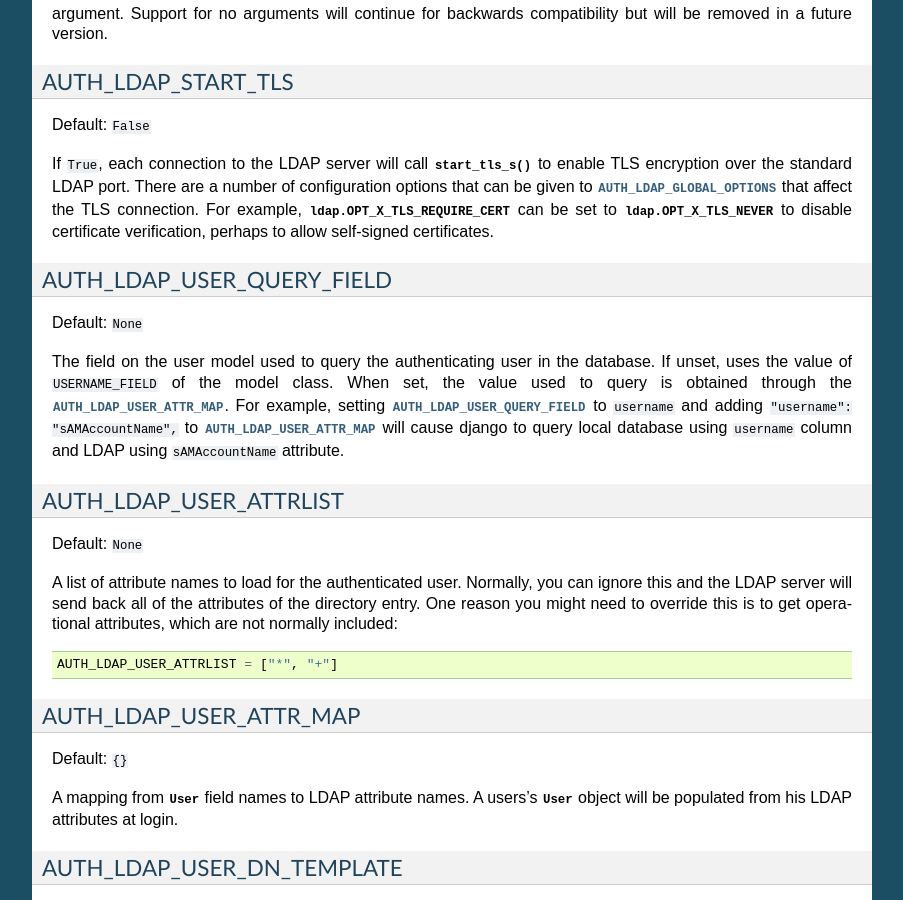
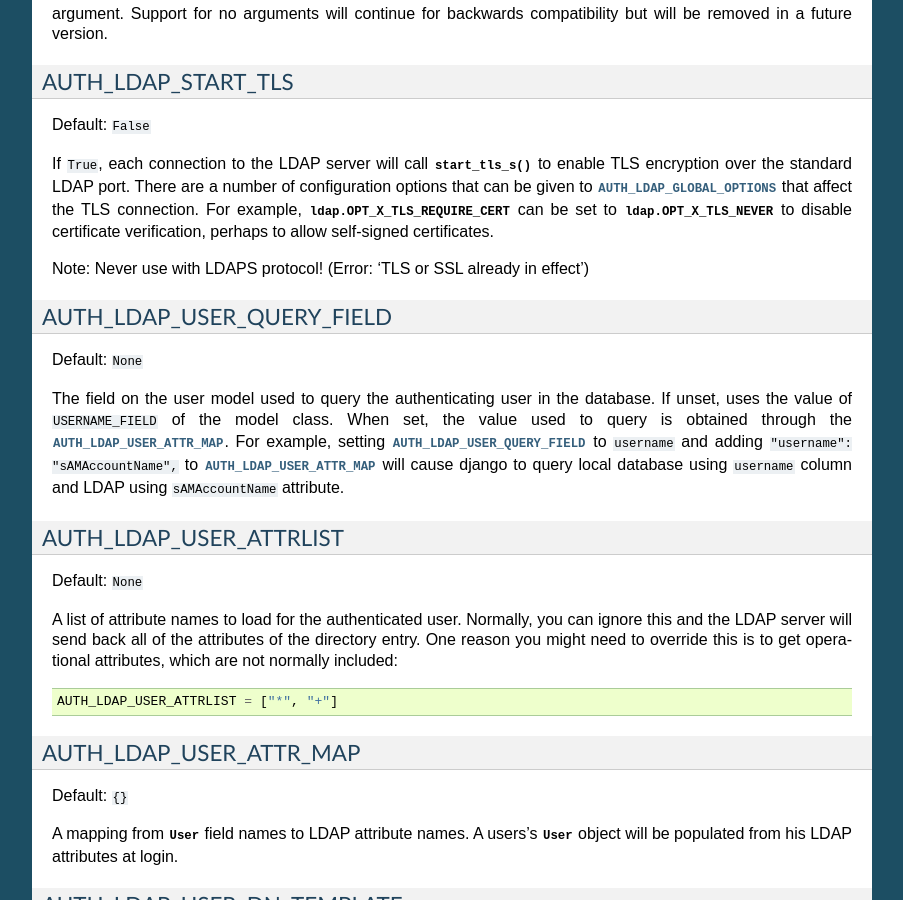
Before and after one commit to django-auth-ldap/django-auth-ldap, a Sphinx documentation site: the page built from docs/reference.rst, in a window 1280 px wide and 900 px high, scrolled down 3584 px. Shown: the whole window, without its empty margins (198-1101 px from the left). Built offline with Sphinx 7.4.7, drawn with Linux system fonts in a browser that asks for light colours.

Commit message:
reference.rst: AUTH_LDAP_START_TLS not use /w LDAPS protocol
Do not use AUTH_LDAP_START_TLS /w LDAPS protocol

```diff
--- a/docs/reference.rst
+++ b/docs/reference.rst
@@ -286,6 +286,8 @@ LDAP port. There are a number of configuration options that can be given to
 :setting:`AUTH_LDAP_GLOBAL_OPTIONS` that affect the TLS connection. For example,
 :data:`ldap.OPT_X_TLS_REQUIRE_CERT` can be set to :data:`ldap.OPT_X_TLS_NEVER`
 to disable certificate verification, perhaps to allow self-signed certificates.
+
+Note: Never use with LDAPS protocol! (Error: 'TLS or SSL already in effect')
 
 
 .. setting:: AUTH_LDAP_USER_QUERY_FIELD
```
